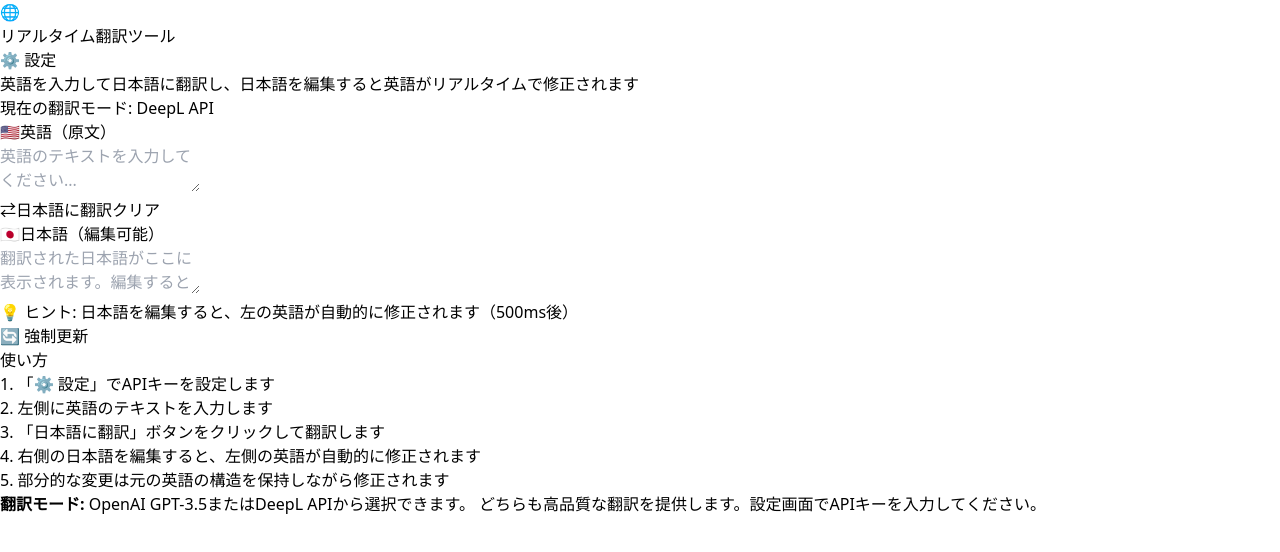
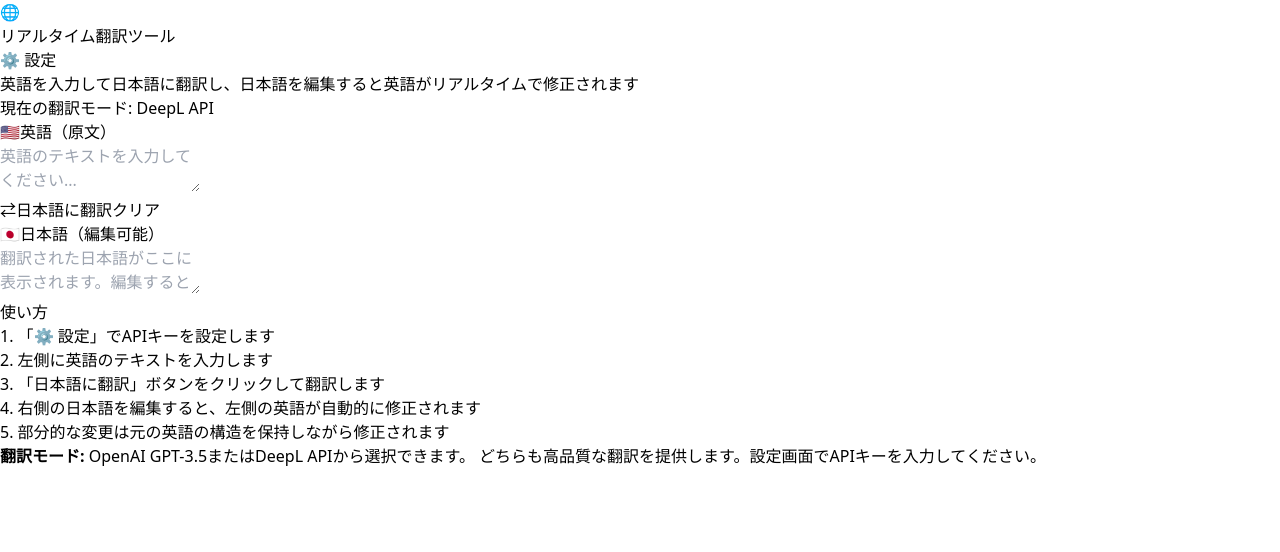
Before and after one commit to ARrow0809/honyaku-editor, a React (Vite) app: page / in a window 1280 px wide. Shown: the top 552 px of the page. Built offline with nearby package versions, Linux system fonts and the light colour scheme.

Commit message:
UI調整: 日本語側の『💡ヒント』と『🔄 強制更新』ボタンを削除（リアルタイム変換に統一）

```diff
--- a/src/App.jsx
+++ b/src/App.jsx
@@ -259,18 +259,7 @@ function App() {
                 placeholder="翻訳された日本語がここに表示されます。編集すると英語が自動修正されます..."
                 className="min-h-[300px] resize-none"
               />
-              <div className="mt-4 flex justify-between items-center">
-                <div className="text-sm text-gray-500">
-                  💡 ヒント: 日本語を編集すると、左の英語が自動的に修正されます（500ms後）
-                </div>
-                <Button
-                  onClick={forceUpdateEnglish}
-                  variant="outline"
-                  className="text-sm"
-                >
-                  🔄 強制更新
-                </Button>
-              </div>
+              {/* リアルタイム変換に統一のためヒントと強制更新ボタンを削除 */}
             </CardContent>
           </Card>
         </div>
```
